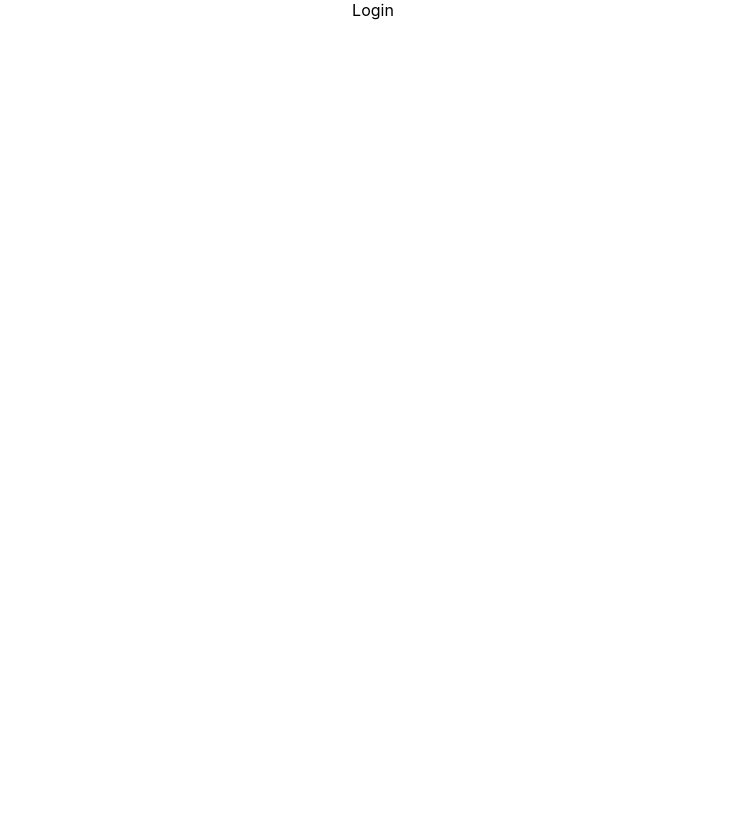
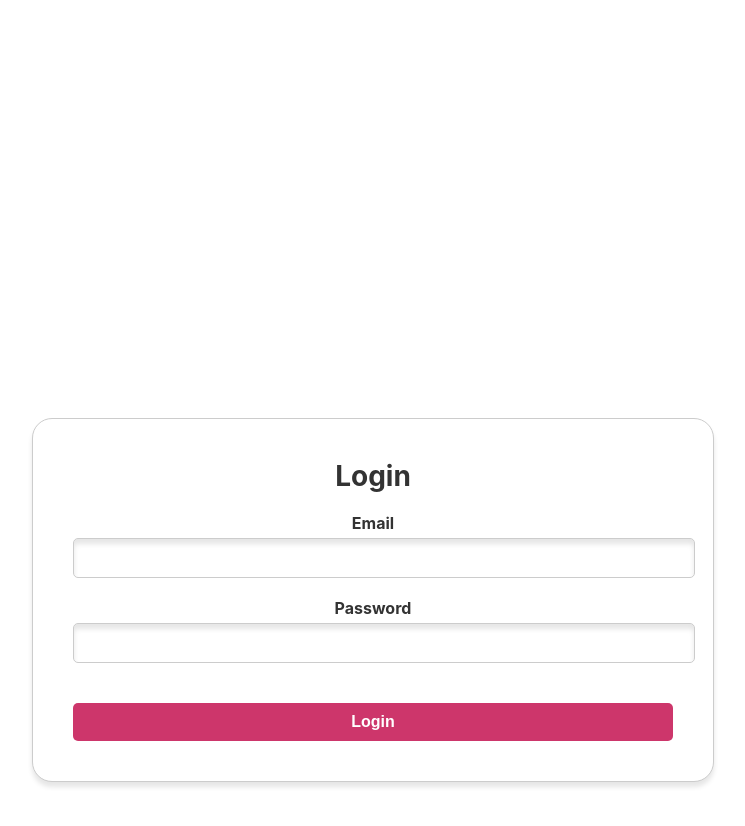
Before and after one commit to CodeToGiveTeam8/frontend, a React (Create React App) app: page /login in a window 1280 px wide. Shown: the top 826 px of the page, without its empty margins (267-1012 px from the left). Before the commit the page ends 800 px from the top, so only its background shows below. Built offline with nearby package versions, Linux system fonts and the light colour scheme.

Commit message:
Added cookie and frontend backend sync

```diff
--- a/package.json
+++ b/package.json
@@ -13,6 +13,7 @@
     "react-router-dom": "^6.11.2",
     "react-scripts": "5.0.1",
     "rsuite": "^5.35.0",
+    "universal-cookie": "^4.0.4",
     "web-vitals": "^2.1.4"
   },
   "scripts": {
@@ -39,6 +40,7 @@
       "last 1 safari version"
     ]
   },
+  "proxy": "http://localhost:8081",
   "devDependencies": {
     "@babel/plugin-proposal-private-property-in-object": "^7.21.10"
   }
--- a/src/Components/Login.jsx
+++ b/src/Components/Login.jsx
@@ -1,9 +1,81 @@
-import React from 'react'
+import {React,useState} from 'react'
+import {useNavigate} from "react-router-dom";
+import Cookies from 'universal-cookie';
+
 
 function Login() {
+
+  const [email,setEmail] = useState('');
+  const [password,setPassword] = useState('');
+  const navigate = useNavigate();
+  const cookies = new Cookies();  //needed to parse cookies
+
+  const addCookies = (accessToken)=>{
+    cookies.set("accessToken",accessToken,{ path: '/' })//path : '/' means cookie can be accessible everywhere in the app
+  }
+
+  const getAccessToken = (configObject)=>{
+    return new Promise((resolve,reject)=>{
+      fetch(configObject.url,{
+        method:configObject.method?configObject.method:'GET',
+        body:configObject.body?JSON.stringify(configObject.body):null,
+        headers:configObject.headers?configObject.headers:{},
+      }).then((response)=>resolve(response.json()))
+    })
+  }
+
+  const handleSubmit = async(e)=>{
+    e.preventDefault();
+    const objectBody = {
+      email,password
+    }
+    const token = cookies.get("accessToken"); // to get token already present.If there is token ,login page should not be rendered
+    const configObject = {
+      url:"/user/login",
+      method:'POST',
+      headers:{'Content-Type':'application/json','Authorization': token},
+      body:objectBody
+    }
+    const responseData = await getAccessToken(configObject)
+    const accessToken = responseData['access-token']
+    addCookies(accessToken)
+    //navigating after successful login
+    navigate('/grassDashboard');
+  }
   return (
-    <div>Login</div>
-  )
+    <div className="register">
+      <form onSubmit={handleSubmit}>
+        <h2>Login</h2>
+        <div className="row">
+        <div className="column">
+
+
+        <div className="form-group">
+          <label htmlFor="name">Email</label>
+          <input
+            type="email"
+            id="email"
+            required
+            value={email}
+            onChange={(e) => setEmail(e.target.value)}
+          />
+        </div>
+        <div className="form-group">
+          <label htmlFor="password">Password</label>
+          <input
+            type="password"
+            id="password"
+            required
+            value={password}
+            onChange={(e) => setPassword(e.target.value)}
+          />
+        </div>
+        </div>
+        </div>
+        <button type="submit">Login</button>
+      </form>
+    </div>
+  );
 }
 
 export default Login
--- a/src/Components/Register.jsx
+++ b/src/Components/Register.jsx
@@ -1,4 +1,5 @@
 import React, { useState } from 'react';
+import {useNavigate} from "react-router-dom";
 import './CSSstyles/Register.css';
 
 const Register = () => {
@@ -8,18 +9,53 @@ const Register = () => {
   const [mobile, setMobile] = useState('');
   const [password, setPassword] = useState('');
   const [username, setUsername] = useState('');
+  const [gender,setGender] = useState(' ');
   const [photo, setPhoto] = useState(null);
 
-  const handleSubmit = (e) => {
+  const navigate = useNavigate();
+
+  const handleSubmit = async(e) => {
     e.preventDefault();
+    //I've just added some validations add more
+    if(name.trim().length == 0){
+      console.log("throw error...name is bad");
+    }else if(!(email.includes('@'))){
+      console.log("throw error....email is bad")
+    }
+    else if(mobile.trim().length != 10){
+      console.log("throw error...mobile is bad...")
+    }
+
+    //body to send for backend
+    const objectBody = {
+      name,dob,email,mobile,password,username,photo,gender,role:'GRASSROOT'
+    }
+    //the config object
+    const configObject = {
+      url:"/user/register",
+      method:'POST',
+      headers:{'Content-Type':'application/json'},
+      body:objectBody
+    }
+    const responseData = await fetch(configObject.url,{
+      method:configObject.method?configObject.method:'GET',
+      body:configObject.body?JSON.stringify(configObject.body):null,
+      headers:configObject.headers?configObject.headers:{},
+    })
+    //if registration is successful,redirect to login
+    if(responseData.status === 200){
+      navigate("/login");
+    }
     // Handle form submission here
   };
 
   const handlePhotoChange = (event) => {
+    console.log(event.target.files[0])
     const file = event.target.files[0];
     const reader = new FileReader();
 
     reader.onload = (event) => {
+      console.log(event.target)
       setPhoto(event.target.result);
     };
 
@@ -53,6 +89,14 @@ const Register = () => {
             value={dob}
             onChange={(e) => setDob(e.target.value)}
           />
+        </div>
+        <div className="form-group">
+          <label htmlFor="gender">Gender</label>
+          <select className="form-control" onChange={(e)=>{setGender(e.target.value)}} defaultValue={"MALE"}>
+              <option value="MALE">Male</option>
+              <option value="FEMALE">Female</option>
+              <option value="OTHER">Other</option>
+          </select>
         </div>
         <div className="form-group">
           <label htmlFor="email">Email</label>
```
Also changed, not shown: 1 other file (tests, documents, lock files or other folders).
